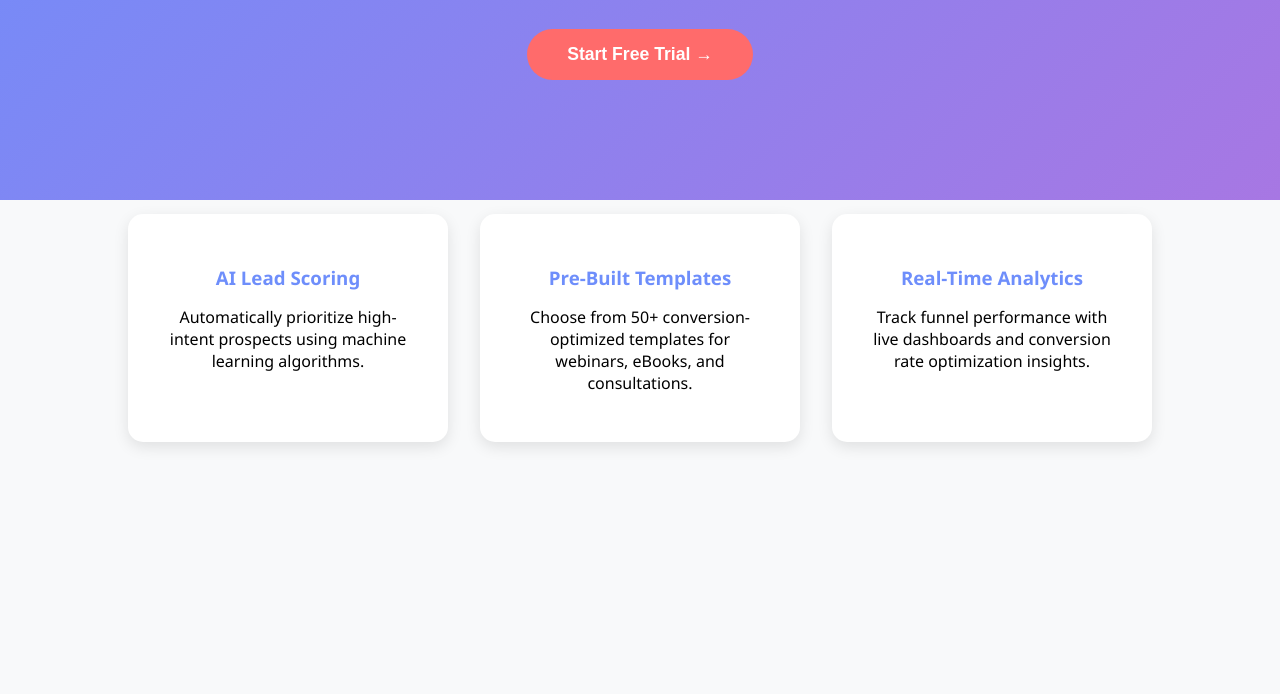
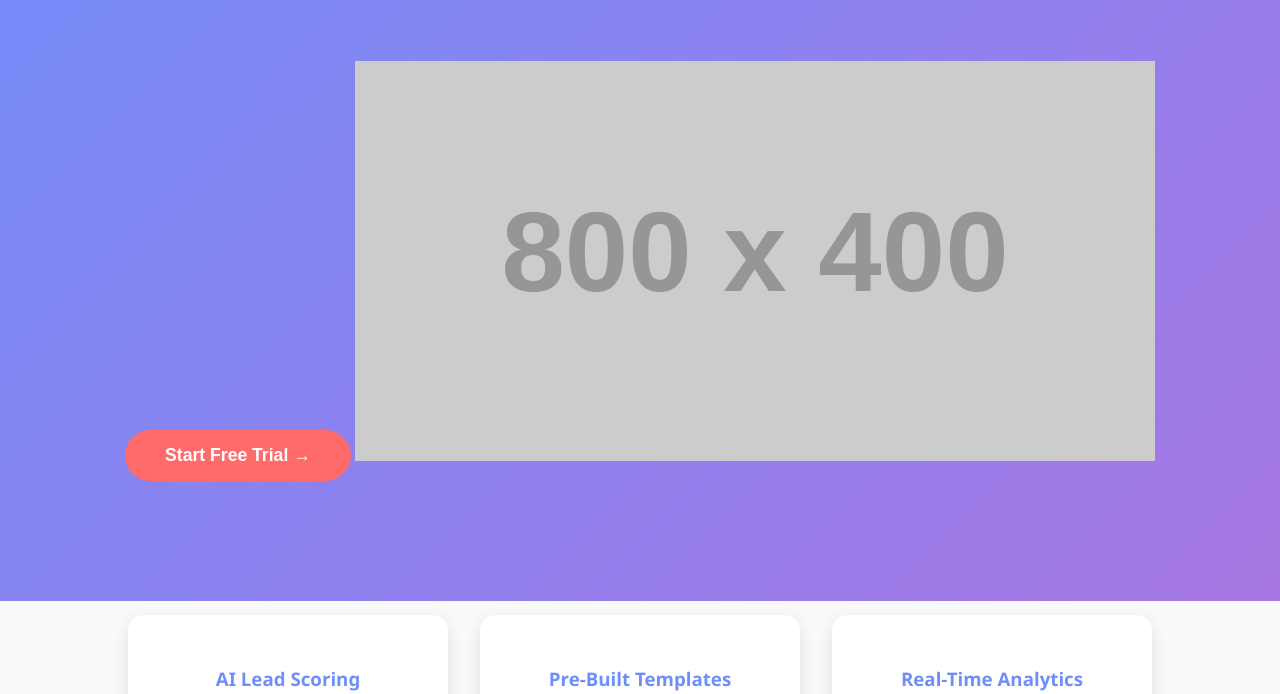
Before and after one commit to najeed/ConsultingSalesAutomation, a plain HTML site: page index.html in a window 1280 px wide. Shown: the part 403-1097 px from the top of the page. Before the commit the page ends 909 px from the top, so only its background shows below. Drawn offline with Linux system fonts and the light colour scheme; placeholder pictures from the web are drawn by us.

Commit message:
Update index.html

```diff
--- a/index.html
+++ b/index.html
@@ -120,6 +120,7 @@
         <h1>Automate Your Sales Funnel in Minutes</h1>
         <p>AI-powered funnel builder designed specifically for marketing consultants. Create high-converting landing pages without coding.</p>
         <button class="cta-button" onclick="showDemo()">Start Free Trial →</button>
+        <img src="https://via.placeholder.com/800x400" alt="Funnel Builder Preview" style="max-width: 100%; margin-top: 2rem;">
     </section>
 
     <div class="features">
```
